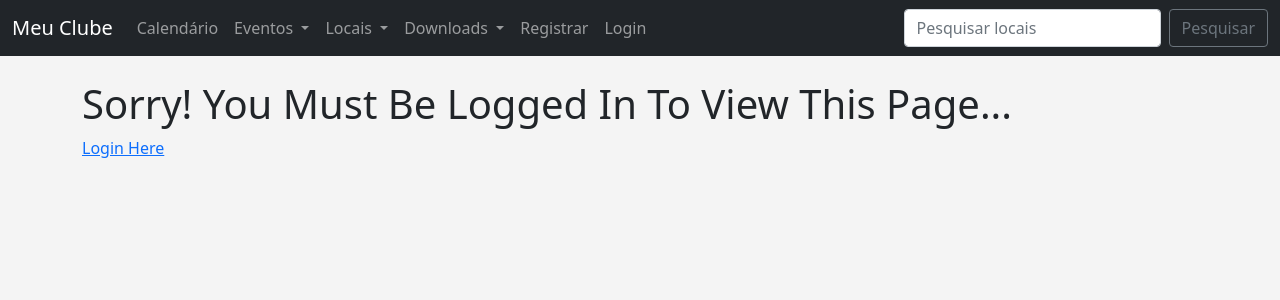
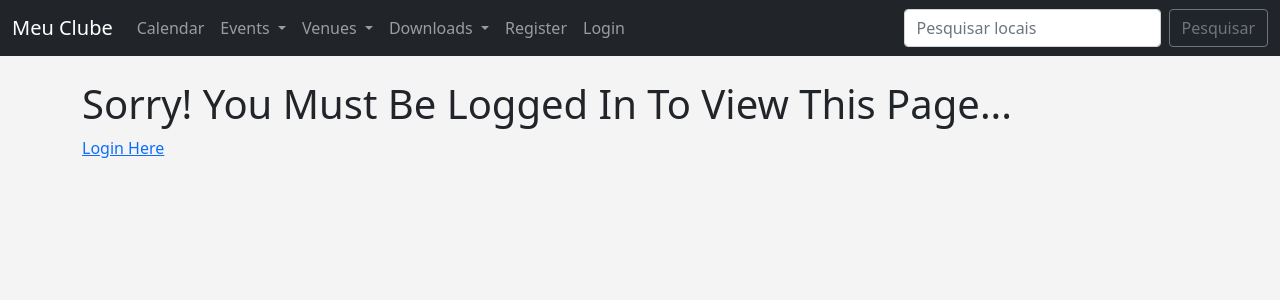
Before and after one commit to Tulio-Colares/Django-Club, a Django app: page /add_event in a window 1280 px wide. Shown: the top 300 px of the page. Run offline with Django 3.2, Linux system fonts and the light colour scheme.

Commit message:
Update navbar.html

```diff
--- a/events/templates/events/navbar.html
+++ b/events/templates/events/navbar.html
@@ -8,20 +8,20 @@
       <ul class="navbar-nav me-auto mb-2 mb-lg-0">
 
         <li class="nav-item">
-          <a class="nav-link" href="{% url 'home' '2021' 'March' %}">Calendário</a>
+          <a class="nav-link" href="{% url 'home' '2021' 'March' %}">Calendar</a>
         </li>
 
         <li class="nav-item dropdown">
           <a class="nav-link dropdown-toggle" href="#" id="navbarDropdown" role="button" data-bs-toggle="dropdown" aria-expanded="false">
-            Eventos
+            Events
           </a>
           <ul class="dropdown-menu" aria-labelledby="navbarDropdown">
-            <li><a class="dropdown-item" href="{% url 'list-events' %}">Todos os Eventos</a></li>
+            <li><a class="dropdown-item" href="{% url 'list-events' %}">All Events</a></li>
             {% if user.is_authenticated %}
-            <li><a class="dropdown-item" href="{% url 'add-event' %}">Adicionar Evento</a></li>
-            <li><a class="dropdown-item" href="{% url 'my_events' %}">Meus Eventos</a></li>
+            <li><a class="dropdown-item" href="{% url 'add-event' %}">Add Event</a></li>
+            <li><a class="dropdown-item" href="{% url 'my_events' %}">My Events</a></li>
             {% endif %}
-            <li><a class="dropdown-item" href="{% url 'search_events' %}">Pesquisar Evento</a></li>
+            <li><a class="dropdown-item" href="{% url 'search_events' %}">Search Event</a></li>
 
 
           </ul>
@@ -30,10 +30,10 @@
 
       <li class="nav-item dropdown">
           <a class="nav-link dropdown-toggle" href="#" id="navbarDropdown" role="button" data-bs-toggle="dropdown" aria-expanded="false">
-            Locais
+            Venues
           </a>
           <ul class="dropdown-menu" aria-labelledby="navbarDropdown">
-            <li><a class="dropdown-item" href="{% url 'list-venues' %}">Todos os locais</a></li>
+            <li><a class="dropdown-item" href="{% url 'list-venues' %}">All Venues</a></li>
             {% if user.is_authenticated %}
             <li><a class="dropdown-item" href="{% url 'add-venue' %}">Adicionar Local</a></li>
             {% endif %}
@@ -50,9 +50,9 @@
             Downloads
           </a>
           <ul class="dropdown-menu" aria-labelledby="navbarDropdown">
-            <li><a class="dropdown-item" href="{% url 'venue_text' %}">Arquivo texto - Local</a></li>
-            <li><a class="dropdown-item" href="{% url 'venue_csv' %}">Arquivo CSV</a></li>
-            <li><a class="dropdown-item" href="{% url 'venue_pdf' %}">Arquivo PDf</a></li>
+            <li><a class="dropdown-item" href="{% url 'venue_text' %}">Text File - Venue</a></li>
+            <li><a class="dropdown-item" href="{% url 'venue_csv' %}">CSV File</a></li>
+            <li><a class="dropdown-item" href="{% url 'venue_pdf' %}">PDF File</a></li>
           </ul>
         </li>
 
@@ -70,7 +70,7 @@
         </li>
       {% else %}
         <li class="nav-item">
-          <a class="nav-link" href="{% url 'register_user' %}">Registrar</a>
+          <a class="nav-link" href="{% url 'register_user' %}">Register</a>
         </li>
 
         <li class="nav-item">
```
